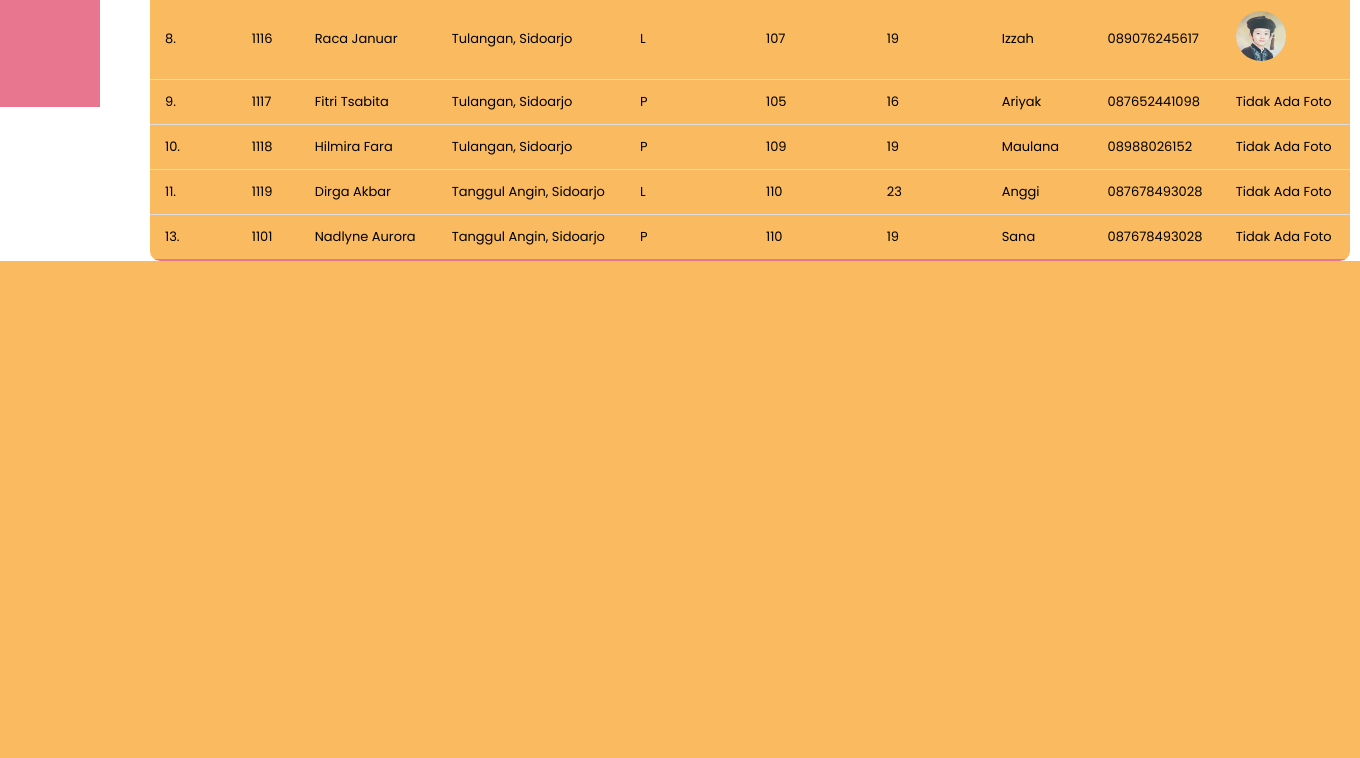
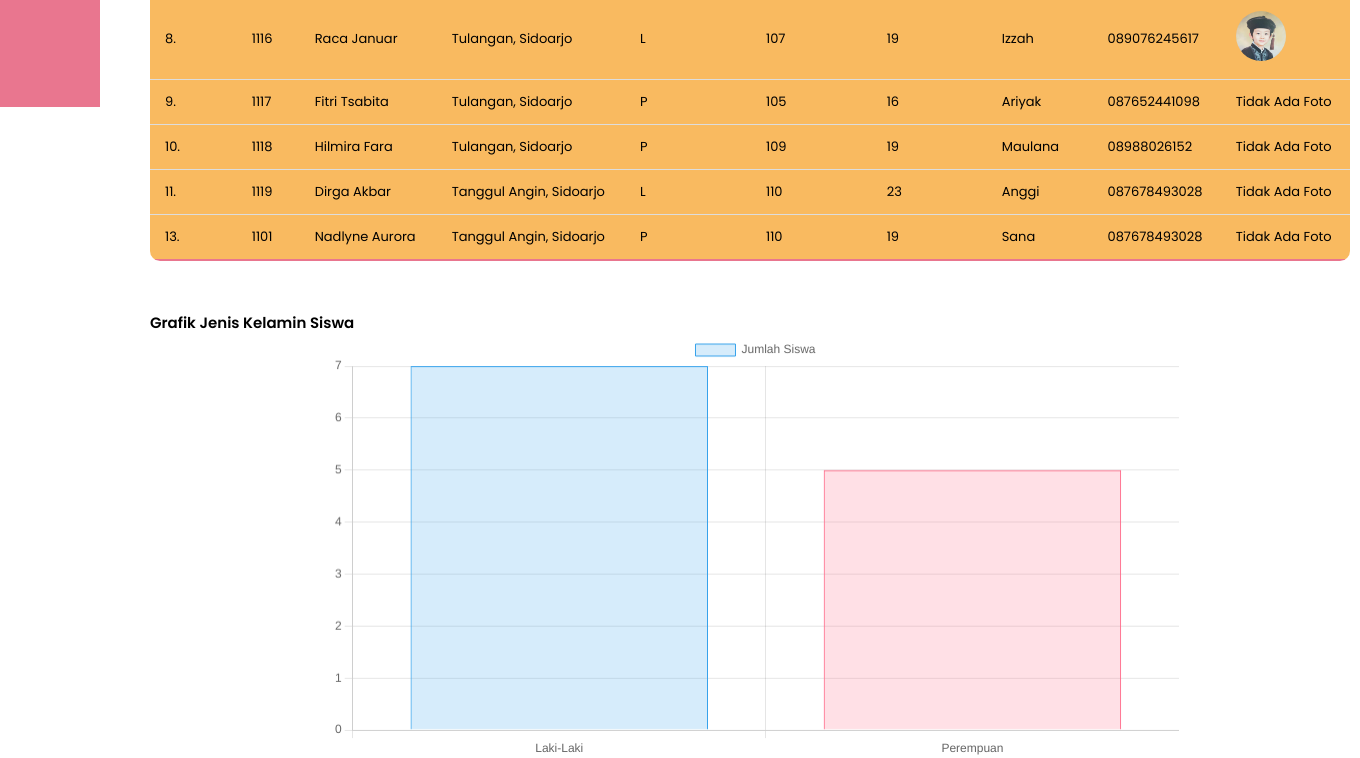
Before and after one commit to hanaa002/Website_Kindergarten, a PHP site: page /admin/data_siswa.php in a window 1360 px wide. Shown: the part 693-1451 px from the top of the page. Before the commit the page ends 954 px from the top, so only its background shows below. Run offline with PHP 8.4, Linux system fonts and the light colour scheme; data comes from the database, SQL or seed files in the repository.

Commit message:
tambah grafik

```diff
--- a/admin/data_siswa.php
+++ b/admin/data_siswa.php
@@ -5,6 +5,22 @@ include('../conn.php');
 // Ambil data siswa
 $sql = "SELECT * FROM siswa";
 $result = $conn->query($sql);
+
+// Ambil data jenis kelamin dan ID siswa
+$jenis_kelamin_count = [
+    'L' => 0,
+    'P' => 0
+];
+$id_siswa_data = [];
+
+if ($result->num_rows > 0) {
+    while ($row = $result->fetch_assoc()) {
+        if (isset($jenis_kelamin_count[$row["jenis_kelamin"]])) {
+            $jenis_kelamin_count[$row["jenis_kelamin"]]++;
+        }
+        $id_siswa_data[] = $row["id_siswa"];
+    }
+}
 ?>
 
 <!DOCTYPE html>
@@ -16,7 +32,8 @@ $result = $conn->query($sql);
     <title>Data Siswa</title>
     <link rel="stylesheet" href="../assets/css/style.css">
     <link rel="stylesheet" href="https://cdnjs.cloudflare.com/ajax/libs/font-awesome/5.15.3/css/all.min.css">
-        <style>
+    <script src="https://cdn.jsdelivr.net/npm/chart.js"></script>
+    <style>
         body {
             font-size: 1rem; /* Adjusted to a more standard size */
         }
@@ -58,6 +75,11 @@ $result = $conn->query($sql);
             height: 50px;
             object-fit: cover;
         }
+
+        .chart-container {
+            width: 70%; /* Adjust width as needed */
+            margin: auto;
+        }
     </style>
 </head>
 
@@ -85,6 +107,7 @@ $result = $conn->query($sql);
             <?php
             if ($result->num_rows > 0) {
                 // Output data dari setiap baris
+                $result->data_seek(0); // Reset pointer result set
                 while ($row = $result->fetch_assoc()) {
                     echo "<tr>";
                     echo "<td>" . $row["id_siswa"] . ".</td>";
@@ -111,7 +134,70 @@ $result = $conn->query($sql);
             $conn->close();
             ?>
         </table>
+
+        <!-- Heading untuk Grafik -->
+        <h2 style="margin-top:50px;">Grafik Jenis Kelamin Siswa</h2>
+
+        <!-- Container untuk Bar Chart -->
+        <div class="chart-container">
+            <canvas id="genderChart"></canvas>
+        </div>
     </div>
+
+    <script>
+        // Data dari PHP
+        const genderData = <?php echo json_encode($jenis_kelamin_count); ?>;
+        const idSiswaData = <?php echo json_encode($id_siswa_data); ?>;
+
+        const data = {
+            labels: ['Laki-Laki', 'Perempuan'],
+            datasets: [{
+                label: 'Jumlah Siswa',
+                data: [genderData['L'], genderData['P']],
+                backgroundColor: [
+                    'rgba(54, 162, 235, 0.2)',
+                    'rgba(255, 99, 132, 0.2)'
+                ],
+                borderColor: [
+                    'rgba(54, 162, 235, 1)',
+                    'rgba(255, 99, 132, 1)'
+                ],
+                borderWidth: 1
+            }]
+        };
+
+        const config = {
+            type: 'bar',
+            data: data,
+            options: {
+                scales: {
+                    y: {
+                        beginAtZero: true,
+                        precision: 0
+                    }
+                },
+                plugins: {
+                    legend: {
+                        display: true,
+                        position: 'top'
+                    },
+                    tooltip: {
+                        callbacks: {
+                            afterLabel: function(context) {
+                                return 'ID Siswa: ' + idSiswaData.join(', ');
+                            }
+                        }
+                    }
+                }
+            }
+        };
+
+        // Render Chart
+        const genderChart = new Chart(
+            document.getElementById('genderChart'),
+            config
+        );
+    </script>
 </body>
 
 </html>
```
